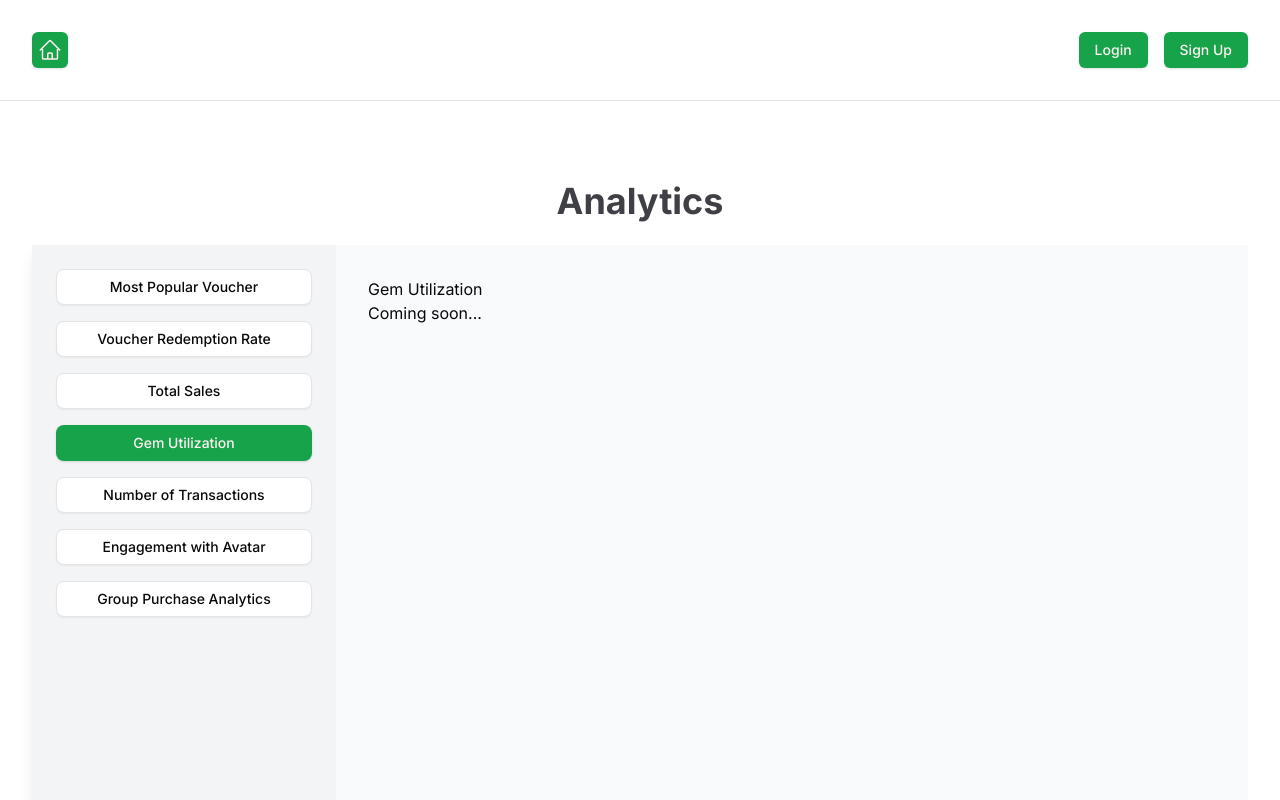
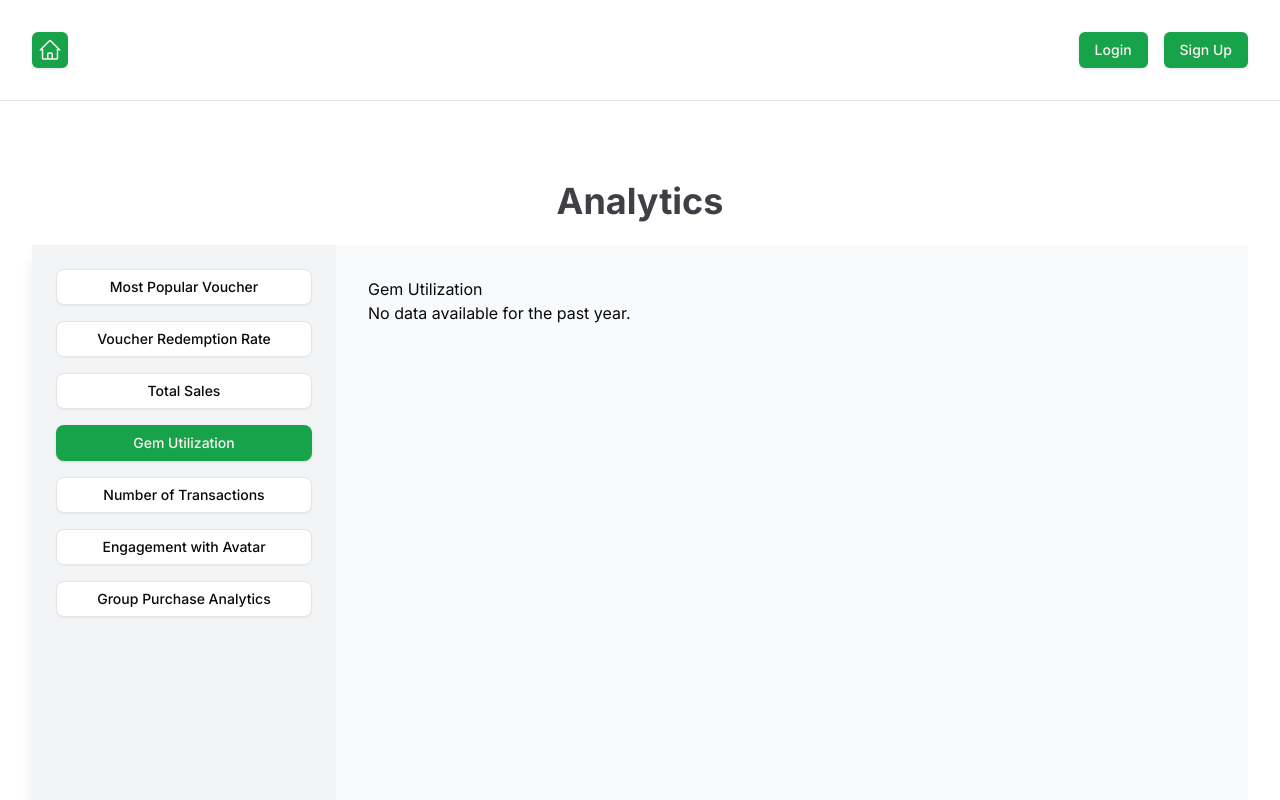
Before and after one commit to Go-Touch-Grass/BusinessClient, a Next.js app: page /analytics in a window 1280 px wide. Both pictures are taken after a click on the button "Gem Utilization". Shown: the top 800 px of the page. Built offline with nearby package versions, Linux system fonts and the light colour scheme.

Commit message:
feat: gem utilization complete

```diff
--- a/package.json
+++ b/package.json
@@ -44,6 +44,7 @@
     "react-hook-form": "^7.53.0",
     "react-icons": "^5.3.0",
     "react-router-dom": "^6.26.2",
+    "recharts": "^2.13.3",
     "tailwind-merge": "^2.5.2",
     "tailwindcss-animate": "^1.0.7",
     "zod": "^3.23.8"
--- a/src/components/analytics/GemUtilization.tsx
+++ b/src/components/analytics/GemUtilization.tsx
@@ -1,8 +1,64 @@
+import React, { useEffect, useState } from 'react';
+import api from '@/api';
+import { BarChart, Bar, XAxis, YAxis, Tooltip, CartesianGrid, ResponsiveContainer } from 'recharts';
+import { format, parseISO } from 'date-fns';
+
+interface Transaction {
+  gems_deducted: number;
+  transaction_date: string;
+}
+
 const GemUtilization = () => {
+  const [data, setData] = useState([]);
+
+  // Fetch gem utilization data from the backend
+  useEffect(() => {
+    const fetchGemUtilization = async () => {
+      try {
+        const response = await api.get('/api/business-analytics/gem-utilization');
+        setData(response.data);
+      } catch (error) {
+        console.error("Error fetching gem utilization data:", error);
+      }
+    };
+
+    fetchGemUtilization();
+  }, []);
+
+  // Function to aggregate transactions by month
+  const aggregateDataByMonth = (transactions: Transaction[]) => {
+    const monthlyData: { [key: string]: number } = {};
+
+    transactions.forEach(({ gems_deducted, transaction_date }) => {
+      const month = format(parseISO(transaction_date), 'yyyy-MM');
+      monthlyData[month] = (monthlyData[month] || 0) + gems_deducted;
+    });
+
+    // Convert the object to an array of objects suitable for Recharts
+    return Object.entries(monthlyData).map(([month, gemsSpent]) => ({
+      month,
+      gemsSpent,
+    }));
+  };
+
+  const chartData = aggregateDataByMonth(data);
+
   return (
     <div>
       <h1>Gem Utilization</h1>
-      <p>Coming soon...</p>
+      {chartData.length > 0 ? (
+        <ResponsiveContainer width="100%" height={400}>
+          <BarChart data={chartData}>
+            <CartesianGrid strokeDasharray="3 3" />
+            <XAxis dataKey="month" />
+            <YAxis />
+            <Tooltip />
+            <Bar dataKey="gemsSpent" fill="#8884d8" />
+          </BarChart>
+        </ResponsiveContainer>
+      ) : (
+        <p>No data available for the past year.</p>
+      )}
     </div>
   );
 }
```
Also changed, not shown: 1 other file (tests, documents, lock files or other folders).
